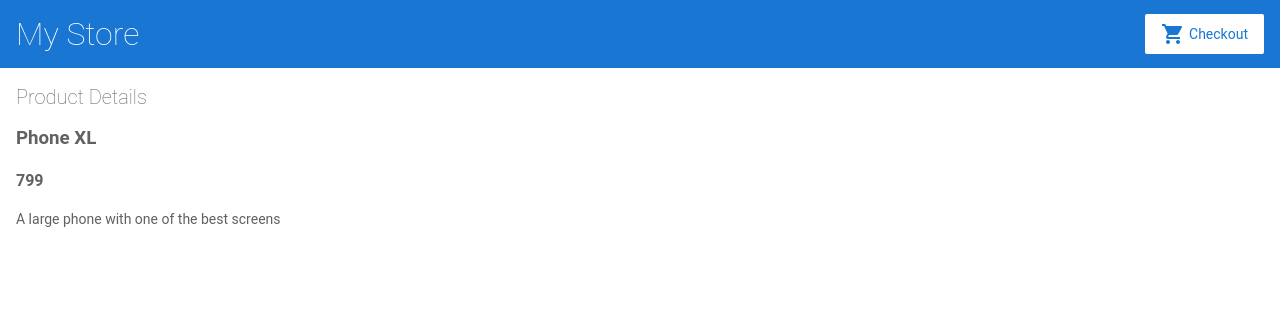
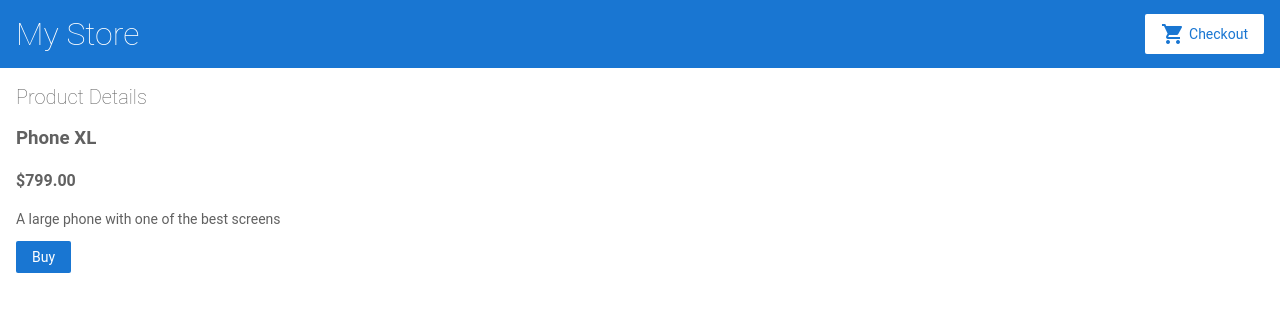
Before and after one commit to Tarakaramu/angular-6q4jbh-l5qrtj, an Angular app: page /products/1 in a window 1280 px wide. Shown: the top 312 px of the page. Built offline with nearby package versions, Linux system fonts and the light colour scheme.

Commit message:
3 files modified, 1 added

```diff
--- a/src/app/app.module.ts
+++ b/src/app/app.module.ts
@@ -8,6 +8,7 @@ import { TopBarComponent } from './top-bar/top-bar.component';
 import { ProductListComponent } from './product-list/product-list.component';
 import { ProductAlertsComponent } from './product-alerts/product-alerts.component';
 import { ProductDetailsComponent } from './product-details/product-details.component';
+import { CartService } from './cart.service';
 
 @NgModule({
   imports: [
@@ -28,7 +29,8 @@ import { ProductDetailsComponent } from './product-details/product-details.compo
   ],
   bootstrap: [
     AppComponent
-  ]
+  ],
+  providers: [CartService]
 })
 export class AppModule { }
 
--- /dev/null
+++ b/src/app/cart.service.ts
@@ -0,0 +1,26 @@
+import { Injectable } from '@angular/core';
+
+@Injectable({
+    providedIn: 'root'
+})
+export class CartService {
+  // creating a item named Array
+items = [];
+  constructor() { }
+// adding to CartService
+addToCart(product) {
+  console.log("addToCart(product) from cartService")
+  console.log("before" + this.items);
+    this.items.push(product);
+  console.log("after" + this.items);
+  }
+  // fetch all items
+getItems() {
+    return this.items;
+  }
+  // clear the Cart
+clearCart() {
+    this.items = [];
+    return this.items;
+  }
+}
--- a/src/app/product-details/product-details.component.html
+++ b/src/app/product-details/product-details.component.html
@@ -2,7 +2,8 @@
 
 <div *ngIf="product">
   <h3>{{ product.name }}</h3>
-  <h4>{{ product.price}}</h4>
+  <h4>{{ product.price | currency}}</h4>
   <p>{{ product.description }}</p>
 
+<button (click)="addToCart(product)">Buy</button>
 </div>
--- a/src/app/product-details/product-details.component.ts
+++ b/src/app/product-details/product-details.component.ts
@@ -1,6 +1,6 @@
 import { Component, OnInit } from '@angular/core';
 import { ActivatedRoute } from '@angular/router';
-
+import { CartService } from '../cart.service';
 import { products } from '../products';
 
 @Component({
@@ -10,7 +10,9 @@ import { products } from '../products';
 })
 export class ProductDetailsComponent implements OnInit {
   product;
-  constructor(private route: ActivatedRoute,)
+  //  ActivatedRoute to dependencies
+  constructor(private route: ActivatedRoute,
+  private cartService: CartService)
    {console.log("constructor") }
 
   ngOnInit(): void {
@@ -25,4 +27,10 @@ export class ProductDetailsComponent implements OnInit {
 
   }
 
+  addToCart(product) {
+    this.cartService.addToCart(product);
+    window.alert('Your product has been added to the cart!');
+    console.log("addToCart(product) from ProductDetailComponent")
+  }
+
 }
```
